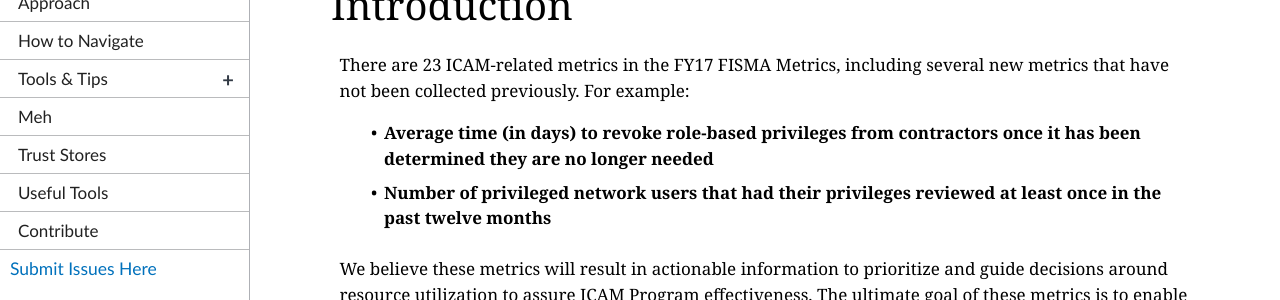
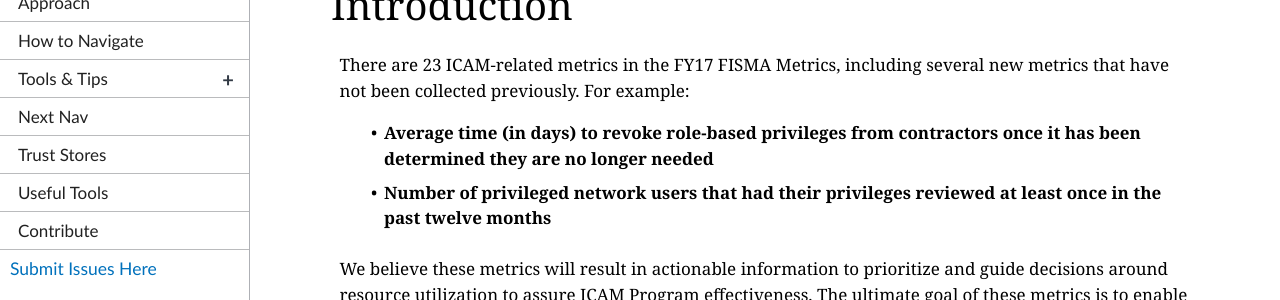
Before and after one commit to GSA/icam-fisma, a Jekyll site: the page built from pages/introduction.md, in a window 1280 px wide. Shown: the part 214-514 px from the top of the page. Built offline with Jekyll 4.4.1, drawn with Linux system fonts in a browser that asks for light colours; nearby versions of some CDN libraries.

Commit message:
Update _config.yml

```diff
--- a/_config.yml
+++ b/_config.yml
@@ -70,7 +70,7 @@ navigation:
   internal: true
   coll: true
   collname: tools-tips
-- text: Meh
+- text: Next Nav
   url: SearchAD
   internal: true
   coll: false
```
